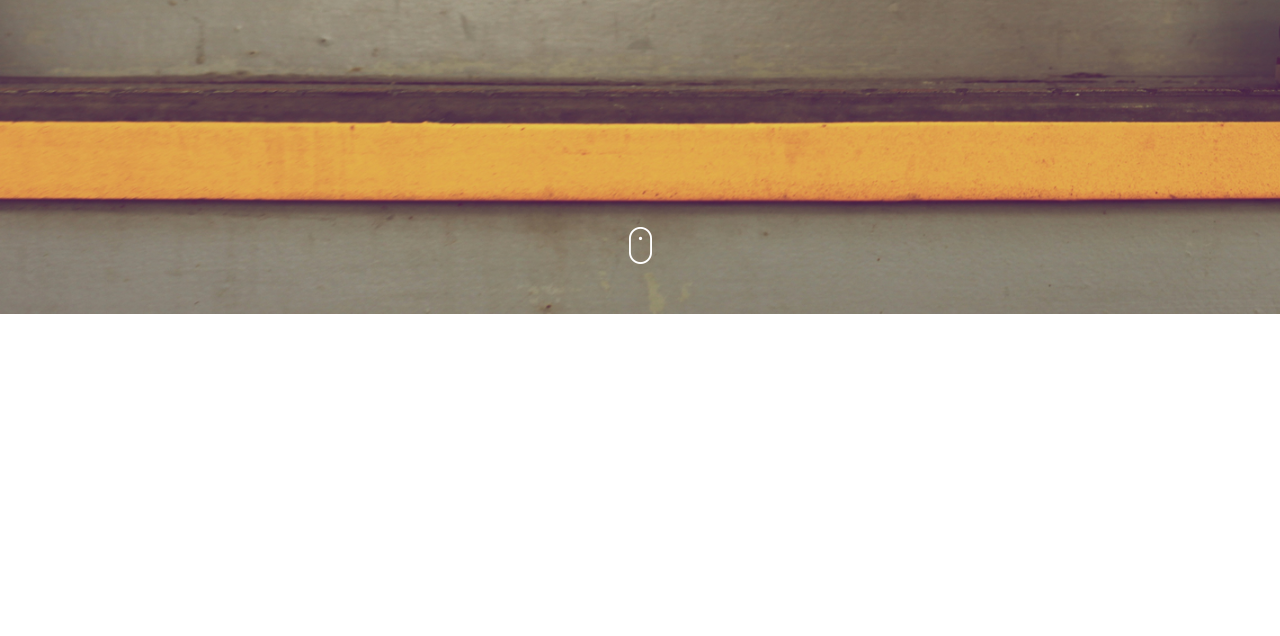
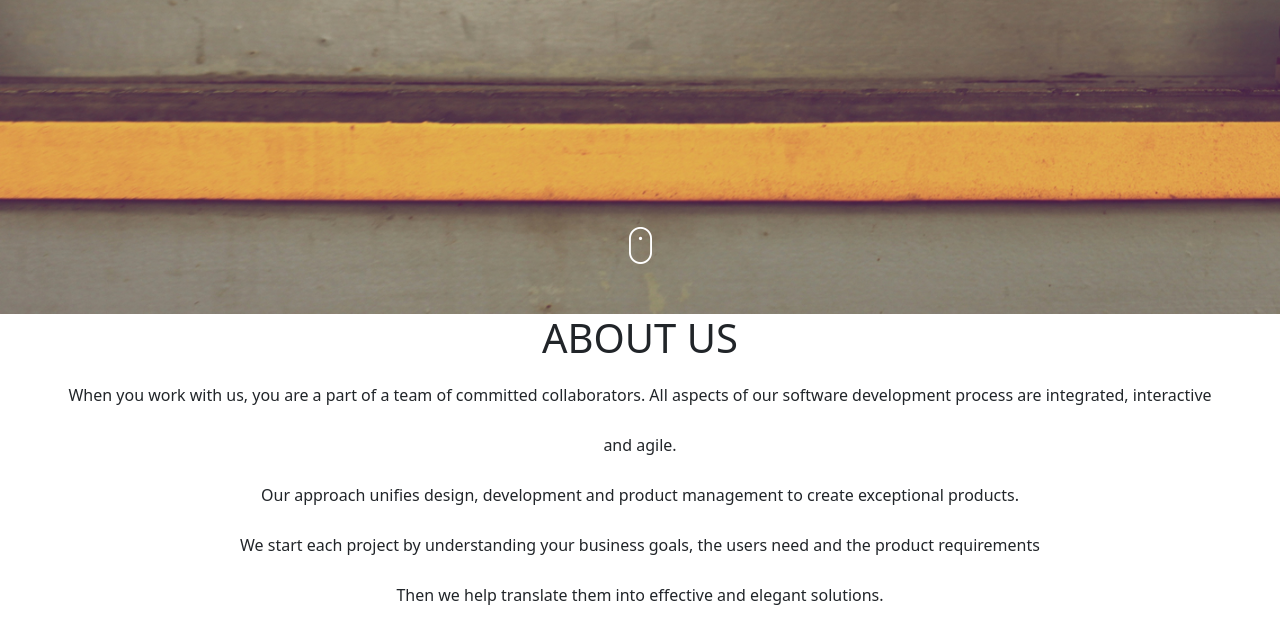
Before and after one commit to Langat20/Delani_studio, a plain HTML site: page index.html in a window 1280 px wide. Shown: the part 649-1285 px from the top of the page. Before the commit the page ends 963 px from the top, so only its background shows below. Drawn offline with nearby package versions, Linux system fonts and the light colour scheme.

Commit message:
Add about us section and align items to center

```diff
--- a/css/index.css
+++ b/css/index.css
@@ -11,3 +11,8 @@
 .mouse {
     margin-top: 230px;
 }
+
+.about_us {
+    text-align: center;
+    line-height: 50px;
+}
--- a/index.html
+++ b/index.html
@@ -23,10 +23,16 @@
         </div>
 
     </div>
+    <div class="container-fluid about_us">
+        <h1> ABOUT US</h1>
+        <P> When you work with us, you are a part of a team of committed collaborators. All aspects of our software development process are integrated, interactive <br> and agile. <br> Our approach unifies design, development and product management to create
+            exceptional products. <br>We start each project by understanding your business goals, the users need and the product requirements <br> Then we help translate them into effective and elegant solutions.
+        </P>
+    </div>
 
     <!-- Bootstrap JavaScript Libraries -->
-    <script src="https://cdn.jsdelivr.net/npm/@popperjs/core@2.9.2/dist/umd/popper.min.js" integrity="sha384-IQsoLXl5PILFhosVNubq5LC7Qb9DXgDA9i+tQ8Zj3iwWAwPtgFTxbJ8NT4GN1R8p" crossorigin="anonymous"></script>
-    <script src="https://cdn.jsdelivr.net/npm/bootstrap@5.0.2/dist/js/bootstrap.min.js" integrity="sha384-cVKIPhGWiC2Al4u+LWgxfKTRIcfu0JTxR+EQDz/bgldoEyl4H0zUF0QKbrJ0EcQF" crossorigin="anonymous"></script>
+    <script src=" https://cdn.jsdelivr.net/npm/@popperjs/core@2.9.2/dist/umd/popper.min.js " integrity="sha384-IQsoLXl5PILFhosVNubq5LC7Qb9DXgDA9i+tQ8Zj3iwWAwPtgFTxbJ8NT4GN1R8p " crossorigin="anonymous "></script>
+    <script src="https://cdn.jsdelivr.net/npm/bootstrap@5.0.2/dist/js/bootstrap.min.js " integrity="sha384-cVKIPhGWiC2Al4u+LWgxfKTRIcfu0JTxR+EQDz/bgldoEyl4H0zUF0QKbrJ0EcQF " crossorigin="anonymous "></script>
 </body>
 
 </html>
```
